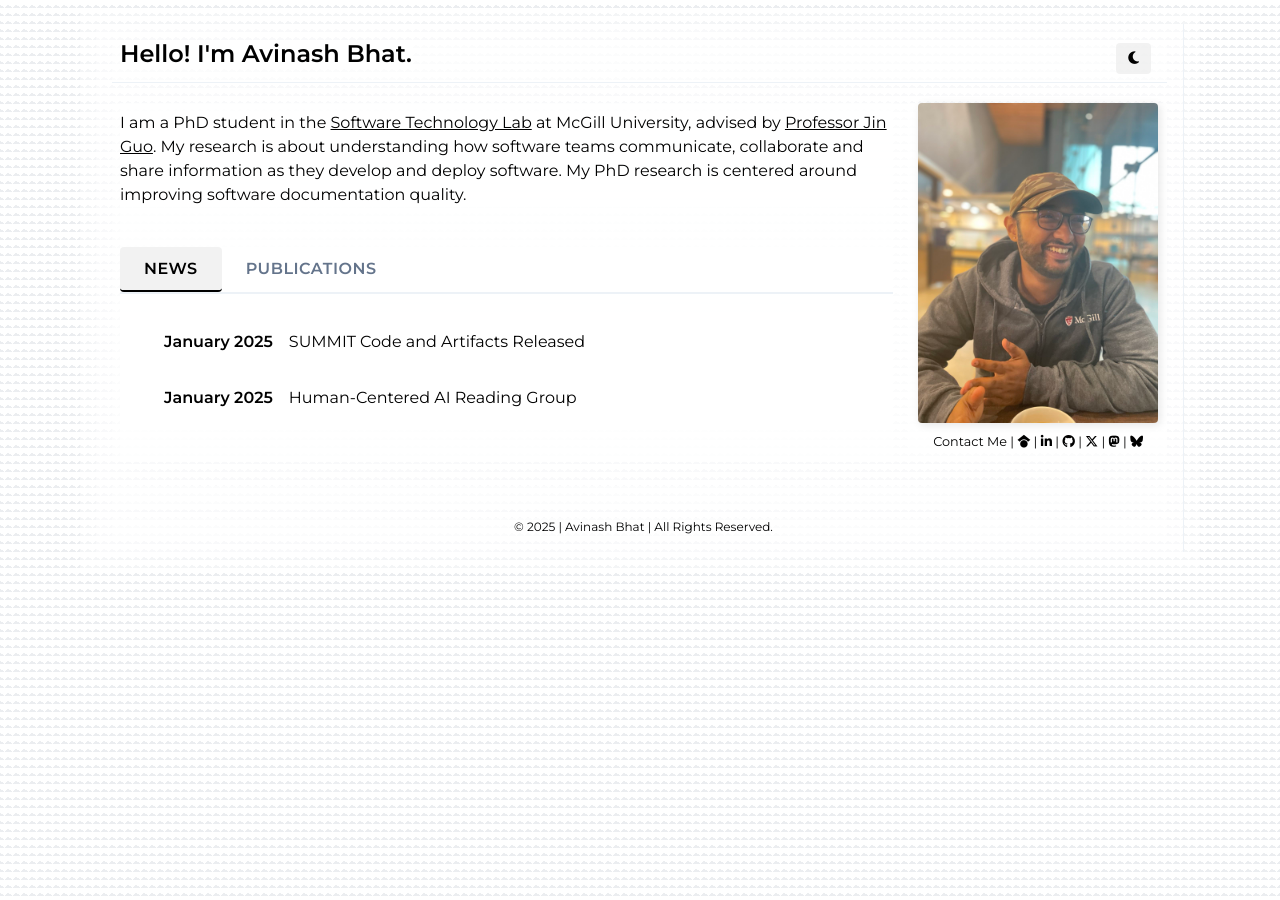
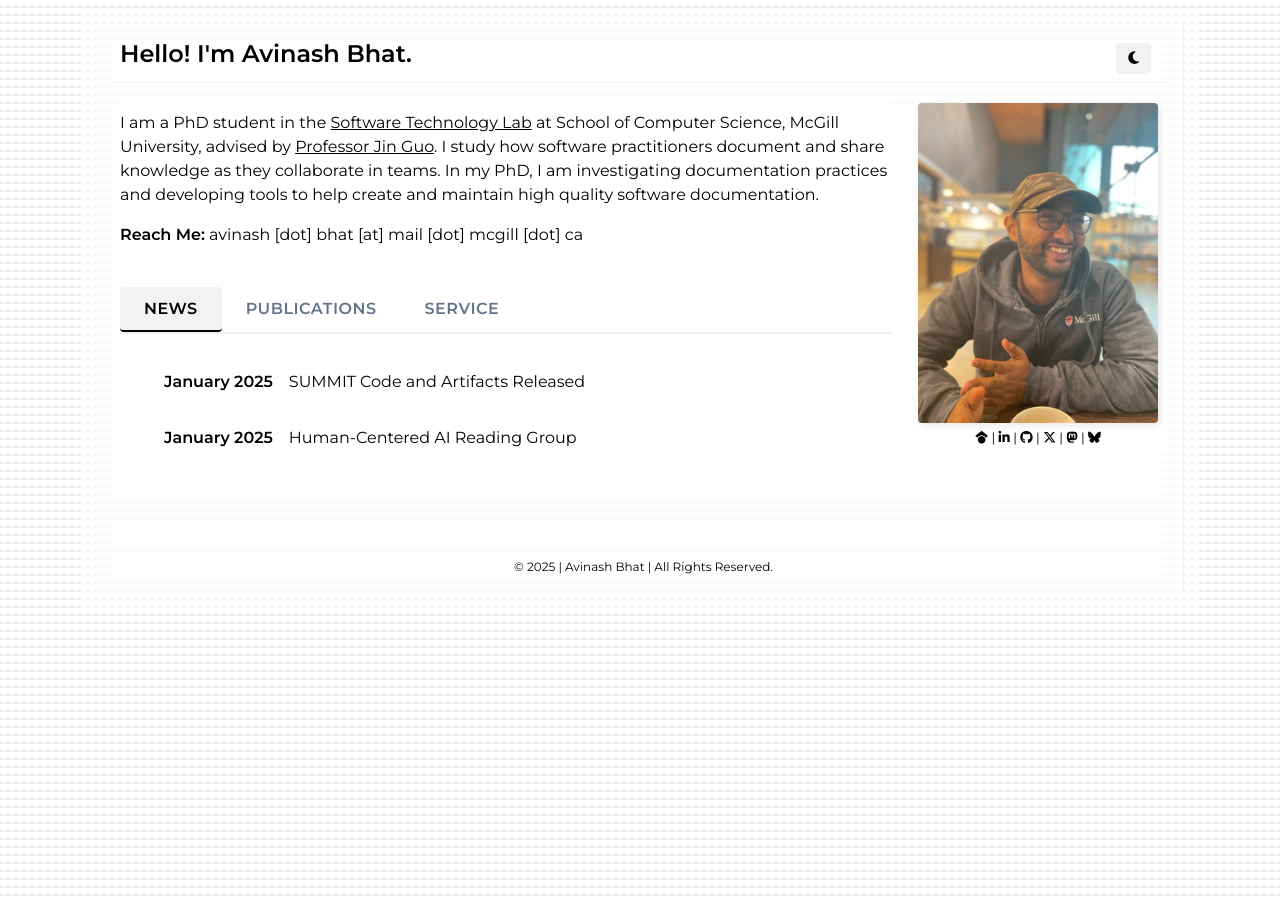
Before and after one commit to avinashbhat/avinashbhat.github.io, a Jekyll site: the page built from _pages/about.md, in a window 1280 px wide. Built offline with Jekyll 4.4.1, drawn with Linux system fonts in a browser that asks for light colours; nearby versions of some CDN libraries.

Commit message:
Added services

```diff
--- /dev/null
+++ b/_includes/service.html
@@ -0,0 +1,16 @@
+<ul class="news-list">
+  {% for service_item in site.data.service %}
+    <li class="news-item">
+      <div class="news-content-block">
+        <div class="news-preview">
+          <strong>{{ service_item.title }}</strong>
+        </div>
+        <div class="news-details">
+          <div class="news-full-content">
+            <i>{{ service_item.content | markdownify | replace: '; ', '<br>' | remove: '<p>' | remove: '</p>' }}</i>
+          </div>
+        </div>
+      </div>
+    </li>
+  {% endfor %}
+</ul>
--- a/_pages/about.md
+++ b/_pages/about.md
@@ -2,11 +2,14 @@
 layout: page
 title: Hello! I'm Avinash Bhat.
 ---
-
 <div class="intro-section">
   <div class="intro-text">
     <p>
-    I am a PhD student in the <a href="https://www.cs.mcgill.ca/~jguo/lab.html">Software Technology Lab</a> at McGill University, advised by <a href="https://www.cs.mcgill.ca/~jguo">Professor Jin Guo</a>. My research is about understanding how software teams communicate, collaborate and share information as they develop and deploy software. My PhD research is centered around improving software documentation quality.
+    I am a PhD student in the <a href="https://www.cs.mcgill.ca/~jguo/lab.html">Software Technology Lab</a> at School of Computer Science, McGill University, advised by <a href="https://www.cs.mcgill.ca/~jguo">Professor Jin Guo</a>. I study how software practitioners document and share knowledge as they collaborate in teams. In my PhD, I am investigating documentation practices and developing tools to help create and maintain high quality software documentation.
+    </p>
+
+    <p>
+    <strong>Reach Me:</strong> avinash [dot] bhat [at] mail [dot] mcgill [dot] ca
     </p>
 
     <!-- <p>Previously I was a Software Engineer at Cisco Systems in Bangalore where I worked on enterprise tools for code reviewing and deployment. My Bachelors degree was in Computer Science and Engineering from <a href="https://nie.ac.in">the National Institute of Engineering, Mysore</a>. During my undergrad, I briefly worked for two <a href="http://hexoctane.com/">early</a> <a href="https://logichive.in/">stage</a> startups, explored collaborative filtering algorithms in recommender systems, and did my final year project on contextual information retrieval for Wikipedia articles.
@@ -16,6 +19,7 @@ title: Hello! I'm Avinash Bhat.
       <div class="tab-navigation">
         <button class="tab-button active" data-tab="news">News</button>
         <button class="tab-button" data-tab="publications">Publications</button>
+        <button class="tab-button" data-tab="service">Service</button>
         <!-- <button class="tab-button" data-tab="notes">Notes</button> -->
       </div>
 
@@ -28,6 +32,10 @@ title: Hello! I'm Avinash Bhat.
           {% include publications.html %}
         </div>
 
+        <div id="service" class="tab-panel">
+          {% include service.html %}
+        </div>
+
         <div id="notes" class="tab-panel">
           {% include blogs.html %}
         </div>
@@ -38,9 +46,8 @@ title: Hello! I'm Avinash Bhat.
   <div class="profile-section">
     <div class="profile-image">
       <img alt="Profile Picture" src="{{site.baseurl}}/assets/images/avinashbhat_image_2.jpeg" />
-    </div>
-    <div class="profile-links">
-      <a href="https://forms.gle/J1m4PnHjNArTdMLN6" target="_blank">Contact Me</a> |
+      <div class="profile-links">
+      <!-- <a href="https://forms.gle/J1m4PnHjNArTdMLN6" target="_blank">Contact Me</a> | -->
       <a href="https://scholar.google.com/citations?user=QzcrX98AAAAJ&hl" target="_blank"><i class="fa-brands fa-google-scholar"></i></a> |
       <a href="https://www.linkedin.com/in/aviinashbhat/" target="_blank"><i class="fa-brands fa-linkedin-in"></i></a> |
       <a href="https://github.com/avinashbhat" target="_blank"><i class="fa-brands fa-github"></i></a> |
@@ -48,6 +55,8 @@ title: Hello! I'm Avinash Bhat.
       <a href="https://hci.social/@avinash" target="_blank"><i class="fa-brands fa-mastodon"></i></a> |
       <a href="https://bsky.app/profile/aviinashbhat.bsky.social" target="_blank"><i class="fa-brands fa-bluesky"></i></a>
     </div>
+    </div>
+
   </div>
 </div>
 <br>
```
Also changed, not shown: _data/service.yml (added, +8 -0 lines).
